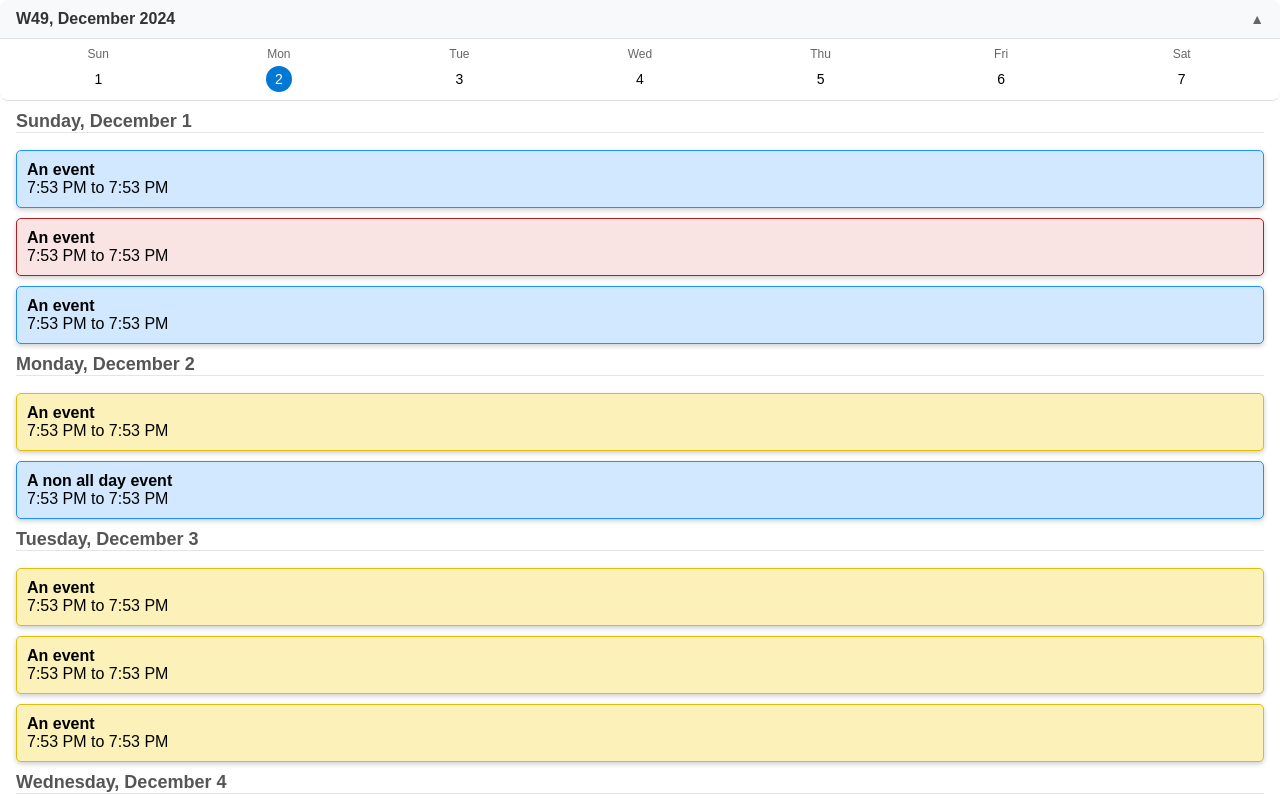
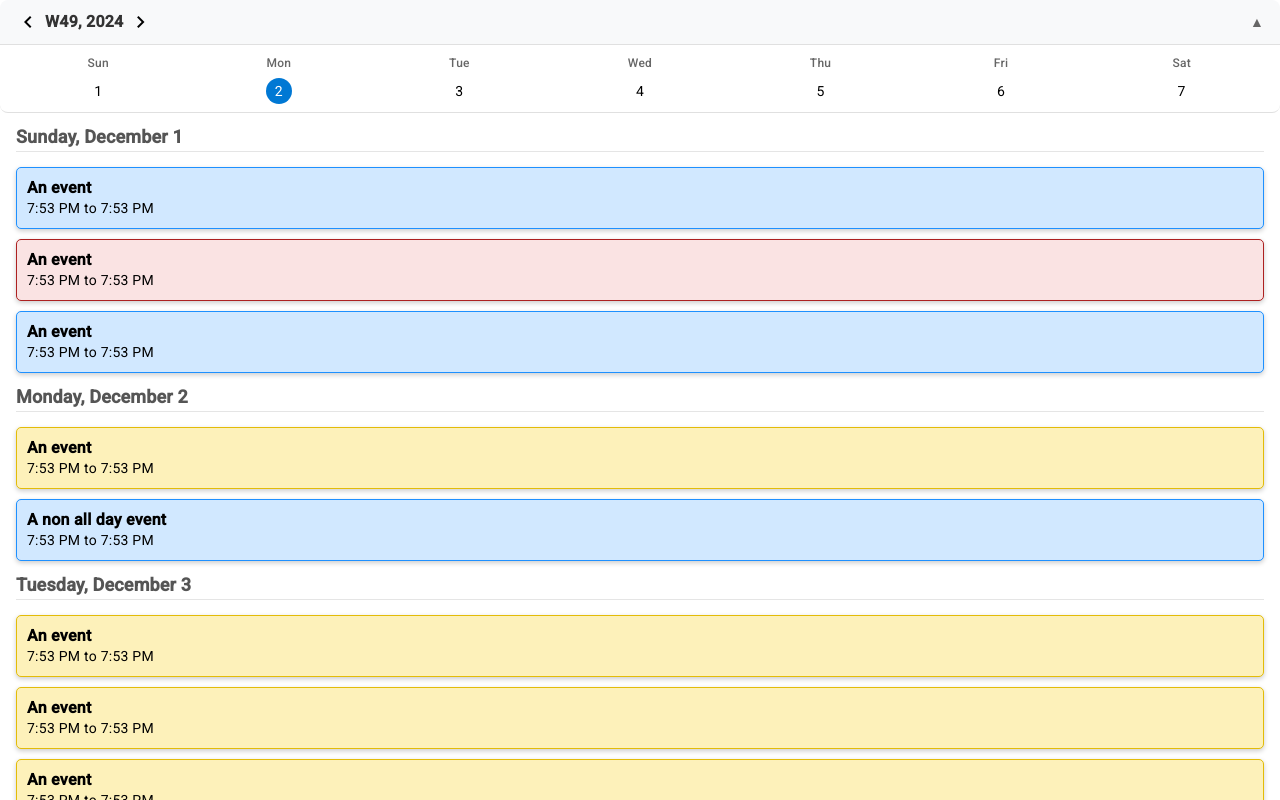
Before and after one commit to MarcusMLarsson/angular-calendar-list-view, an Angular app: page / in a window 1280 px wide. Built offline with nearby package versions, Linux system fonts and the light colour scheme.

Commit message:
add stepper

```diff
--- a/angular.json
+++ b/angular.json
@@ -30,6 +30,7 @@
               "src/assets"
             ],
             "styles": [
+              "@angular/material/prebuilt-themes/indigo-pink.css",
               "src/styles.scss"
             ],
             "scripts": []
@@ -93,6 +94,7 @@
               "src/assets"
             ],
             "styles": [
+              "@angular/material/prebuilt-themes/indigo-pink.css",
               "src/styles.scss"
             ],
             "scripts": []
--- a/package.json
+++ b/package.json
@@ -11,10 +11,12 @@
   "private": true,
   "dependencies": {
     "@angular/animations": "^16.2.0",
+    "@angular/cdk": "^16.2.14",
     "@angular/common": "^16.2.0",
     "@angular/compiler": "^16.2.0",
     "@angular/core": "^16.2.0",
     "@angular/forms": "^16.2.0",
+    "@angular/material": "^16.2.14",
     "@angular/platform-browser": "^16.2.0",
     "@angular/platform-browser-dynamic": "^16.2.0",
     "@angular/router": "^16.2.0",
--- a/src/app/app.module.ts
+++ b/src/app/app.module.ts
@@ -9,6 +9,8 @@
 import { DatePipe } from '@angular/common';
 import { IsSelectedDayPipe } from './pipes/is-selected-day/is-selected-day.pipe';
 import { WeekNumberPipe } from './pipes/week-number/week-number.pipe';
+import { MatIconModule } from '@angular/material/icon';
+import { BrowserAnimationsModule } from '@angular/platform-browser/animations';
 
 @NgModule({
   declarations: [
@@ -19,7 +21,7 @@
     IsSelectedDayPipe,
     WeekNumberPipe,
   ],
-  imports: [BrowserModule, AppRoutingModule],
+  imports: [BrowserModule, AppRoutingModule, MatIconModule, BrowserAnimationsModule],
   providers: [DatePipe],
   bootstrap: [AppComponent],
 })
--- a/src/app/date-picker/date-picker.component.html
+++ b/src/app/date-picker/date-picker.component.html
@@ -1,16 +1,19 @@
 <div class="calendar-container">
-  <div class="calendar-header-container" (click)="toggleView()">
-    <!-- Week header -->
-    <span class="calendar-header" *ngIf="!isExpanded">
-      {{ viewDate | weekNumber }}, {{ viewDate | date : "MMMM yyyy" }}
-    </span>
-
-    <!-- Month header -->
-    <span class="calendar-header" *ngIf="isExpanded">
-      {{ viewDate | date : "MMMM yyyy" }}
-    </span>
-
-    <span class="toggle-icon">{{ isExpanded ? "▼" : "▲" }}</span>
+  <div class="calendar-header-container">
+    <div class="stepper-container">
+      <div class="material-icons">chevron_left</div>
+      <span class="calendar-header">
+        {{
+          isExpanded
+            ? (viewDate | date : "MMMM yyyy")
+            : (viewDate | weekNumber) + ", " + (viewDate | date : "yyyy")
+        }}
+      </span>
+      <div class="material-icons">chevron_right</div>
+    </div>
+    <span class="toggle-icon" (click)="toggleView()">{{
+      isExpanded ? "▼" : "▲"
+    }}</span>
   </div>
 
   <!-- Week view -->
--- a/src/app/date-picker/date-picker.component.scss
+++ b/src/app/date-picker/date-picker.component.scss
@@ -28,6 +28,12 @@
     color: #666;
     font-size: 14px;
   }
+}
+
+.stepper-container {
+  display: flex;
+  align-items: center;
+  gap: 5px;
 }
 
 .week-container,
--- a/src/index.html
+++ b/src/index.html
@@ -6,8 +6,11 @@
   <base href="/">
   <meta name="viewport" content="width=device-width, initial-scale=1">
   <link rel="icon" type="image/x-icon" href="favicon.ico">
+  <link rel="preconnect" href="https://fonts.gstatic.com">
+  <link href="https://fonts.googleapis.com/css2?family=Roboto:wght@300;400;500&display=swap" rel="stylesheet">
+  <link href="https://fonts.googleapis.com/icon?family=Material+Icons" rel="stylesheet">
 </head>
-<body>
+<body class="mat-typography">
   <app-root></app-root>
 </body>
 </html>
--- a/src/styles.scss
+++ b/src/styles.scss
@@ -4,3 +4,6 @@
   height: 100%; /* Ensure the html and body take full height */
   margin: 0; /* Remove default margins */
 }
+
+html, body { height: 100%; }
+body { margin: 0; font-family: Roboto, "Helvetica Neue", sans-serif; }
```
Also changed, not shown: 1 other file (tests, documents, lock files or other folders).
